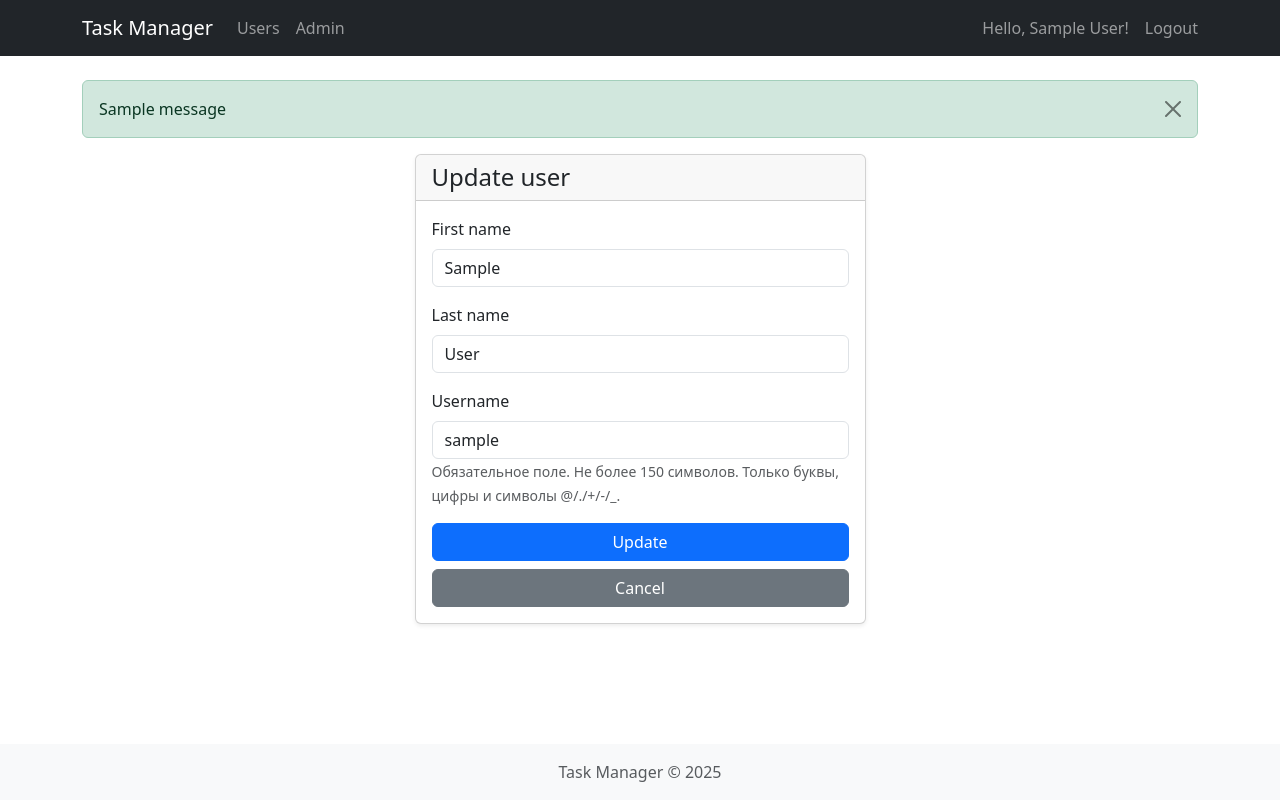
After one commit to Jickx/python-project-52, a Django app: page /users/1/update/ in a window 1280 px wide. The commit adds this page. Run offline with Django 5.2, Linux system fonts and the light colour scheme; a user stored in the database is signed in; tables that the repository leaves empty hold one stand-in row (values such as "Sample post"); one stand-in notice (Sample message) is shown; some libraries are stand-ins or nearby versions.

Commit message:
Step 3 done: Add user management features with registration, update, and deletion

```diff
--- a/pyproject.toml
+++ b/pyproject.toml
@@ -10,4 +10,10 @@ dependencies = [
     "dj-database-url>=2.0.0",
     "psycopg2-binary>=2.9.0",
     "django-bootstrap5>=24.0",
+    "whitenoise>=6.0",
 ]
+
+[dependency-groups]
+dev = [
+    "coverage>=7.13.1",
+]
--- a/task_manager/urls.py
+++ b/task_manager/urls.py
@@ -16,7 +16,9 @@ Including another URLconf
 """
 from django.contrib import admin
 from django.shortcuts import render
-from django.urls import path
+from django.urls import path, include
+from django.contrib.auth import views as auth_views
+from django.conf import settings
 
 
 def home(request):
@@ -25,5 +27,8 @@ def home(request):
 
 urlpatterns = [
     path('', home, name='home'),
-    path('admin/', admin.site.urls),
+    path(settings.ADMIN_URL, admin.site.urls),  # use configurable admin URL
+    path('login/', auth_views.LoginView.as_view(template_name='auth/login.html'), name='login'),
+    path('logout/', auth_views.LogoutView.as_view(), name='logout'),
+    path('users/', include('users.urls')),
 ]
--- a/templates/base.html
+++ b/templates/base.html
@@ -18,16 +18,33 @@
             <div class="collapse navbar-collapse" id="navbarNav">
                 <ul class="navbar-nav me-auto">
                     <li class="nav-item">
-                        <a class="nav-link" href="#">{% trans "Users" %}</a>
+                        <a class="nav-link" href="{% url 'users:list' %}">{% trans "Users" %}</a>
                     </li>
+                    {% if user.is_superuser %}
+                        <li class="nav-item">
+                            <a class="nav-link" href="{% url 'admin:index' %}">{% trans "Admin" %}</a>
+                        </li>
+                    {% endif %}
                 </ul>
                 <ul class="navbar-nav">
-                    <li class="nav-item">
-                        <a class="nav-link" href="#">{% trans "Login" %}</a>
-                    </li>
-                    <li class="nav-item">
-                        <a class="nav-link" href="#">{% trans "Registration" %}</a>
-                    </li>
+                    {% if user.is_authenticated %}
+                        <li class="nav-item">
+                            <span class="navbar-text me-3">{% trans "Hello" %}, {{ user.get_full_name|default:user.username }}!</span>
+                        </li>
+                        <li class="nav-item">
+                            <form method="post" action="{% url 'logout' %}">
+                                {% csrf_token %}
+                                <button type="submit" class="nav-link btn btn-link p-0">{% trans "Logout" %}</button>
+                            </form>
+                        </li>
+                    {% else %}
+                        <li class="nav-item">
+                            <a class="nav-link" href="{% url 'login' %}">{% trans "Login" %}</a>
+                        </li>
+                        <li class="nav-item">
+                            <a class="nav-link" href="{% url 'users:create' %}">{% trans "Registration" %}</a>
+                        </li>
+                    {% endif %}
                 </ul>
             </div>
         </div>
@@ -35,6 +52,15 @@
 
     <main class="flex-grow-1">
         <div class="container mt-4">
+            {% if messages %}
+                {% for message in messages %}
+                    <div class="alert alert-{{ message.tags }} alert-dismissible fade show" role="alert">
+                        {{ message }}
+                        <button type="button" class="btn-close" data-bs-dismiss="alert"></button>
+                    </div>
+                {% endfor %}
+            {% endif %}
+
             {% block content %}
             {% endblock %}
         </div>
--- /dev/null
+++ b/templates/users/update.html
@@ -0,0 +1,27 @@
+{% extends 'base.html' %}
+{% load i18n %}
+{% load django_bootstrap5 %}
+
+{% block title %}{% trans "Update user" %} - {% trans "Task Manager" %}{% endblock %}
+
+{% block content %}
+<div class="row justify-content-center">
+    <div class="col-md-6 col-lg-5">
+        <div class="card shadow-sm">
+            <div class="card-header">
+                <h4 class="mb-0">{% trans "Update user" %}</h4>
+            </div>
+            <div class="card-body">
+                <form method="post" novalidate>
+                    {% csrf_token %}
+                    {% bootstrap_form form %}
+                    <div class="d-grid gap-2">
+                        <button type="submit" class="btn btn-primary">{% trans "Update" %}</button>
+                        <a href="{% url 'users:list' %}" class="btn btn-secondary">{% trans "Cancel" %}</a>
+                    </div>
+                </form>
+            </div>
+        </div>
+    </div>
+</div>
+{% endblock %}
--- /dev/null
+++ b/users/apps.py
@@ -0,0 +1,6 @@
+from django.apps import AppConfig
+
+
+class UsersConfig(AppConfig):
+    default_auto_field = 'django.db.models.BigAutoField'
+    name = 'users'
--- /dev/null
+++ b/users/forms.py
@@ -0,0 +1,38 @@
+from django import forms
+from django.contrib.auth.forms import UserCreationForm
+from django.contrib.auth.models import User
+from django.utils.translation import gettext_lazy as _
+
+
+class UserRegistrationForm(UserCreationForm):
+    first_name = forms.CharField(
+        max_length=30,
+        required=True,
+        label=_('First name')
+    )
+    last_name = forms.CharField(
+        max_length=30,
+        required=True,
+        label=_('Last name')
+    )
+
+    class Meta:
+        model = User
+        fields = ('first_name', 'last_name', 'username', 'password1', 'password2')
+
+    def __init__(self, *args, **kwargs):
+        super().__init__(*args, **kwargs)
+        self.fields['username'].label = _('Username')
+        self.fields['password1'].label = _('Password')
+        self.fields['password2'].label = _('Password confirmation')
+
+
+class UserUpdateForm(forms.ModelForm):
+    class Meta:
+        model = User
+        fields = ('first_name', 'last_name', 'username')
+        labels = {
+            'first_name': _('First name'),
+            'last_name': _('Last name'),
+            'username': _('Username'),
+        }
--- /dev/null
+++ b/users/urls.py
@@ -0,0 +1,11 @@
+from django.urls import path
+from .views import UserListView, UserCreateView, UserUpdateView, UserDeleteView
+
+app_name = 'users'
+
+urlpatterns = [
+    path('', UserListView.as_view(), name='list'),
+    path('create/', UserCreateView.as_view(), name='create'),
+    path('<int:pk>/update/', UserUpdateView.as_view(), name='update'),
+    path('<int:pk>/delete/', UserDeleteView.as_view(), name='delete'),
+]
--- /dev/null
+++ b/users/views.py
@@ -0,0 +1,80 @@
+from django.contrib.auth import login, logout
+from django.contrib.auth.models import User
+from django.contrib.auth.mixins import LoginRequiredMixin
+from django.contrib.messages.views import SuccessMessageMixin
+from django.db.models import ProtectedError
+from django.urls import reverse_lazy
+from django.utils.translation import gettext_lazy as _
+from django.views.generic import ListView, CreateView, UpdateView, DeleteView
+from django.contrib import messages
+from django.shortcuts import redirect
+
+from .forms import UserRegistrationForm, UserUpdateForm
+
+
+class UserListView(ListView):
+    model = User
+    template_name = 'users/list.html'
+    context_object_name = 'users'
+
+
+class UserCreateView(SuccessMessageMixin, CreateView):
+    model = User
+    form_class = UserRegistrationForm
+    template_name = 'users/create.html'
+    success_url = reverse_lazy('home')  # Изменить на главную страницу
+    success_message = _('User successfully registered')
+
+    def form_valid(self, form):
+        response = super().form_valid(form)
+        login(self.request, self.object)  # Автоматический вход
+        return response
+
+    def form_invalid(self, form):
+        # Явно вернуть форму с ошибками (например, при несовпадении паролей)
+        return self.render_to_response(self.get_context_data(form=form))
+
+
+class UserUpdateView(LoginRequiredMixin, SuccessMessageMixin, UpdateView):
+    model = User
+    form_class = UserUpdateForm
+    template_name = 'users/update.html'
+    success_url = reverse_lazy('users:list')
+    success_message = _('User successfully updated')
+
+    def dispatch(self, request, *args, **kwargs):
+        # If not authenticated, let LoginRequiredMixin redirect to login with ?next=
+        if not request.user.is_authenticated:
+            return super().dispatch(request, *args, **kwargs)
+        # Authenticated: allow only editing own profile
+        if self.get_object() != request.user:
+            messages.error(request, _('You can only edit your own profile'))
+            return redirect('users:list')
+        return super().dispatch(request, *args, **kwargs)
+
+
+class UserDeleteView(LoginRequiredMixin, DeleteView):
+    model = User
+    template_name = 'users/delete.html'
+    success_url = reverse_lazy('users:list')
+
+    def dispatch(self, request, *args, **kwargs):
+        # If not authenticated, let LoginRequiredMixin redirect to login with ?next=
+        if not request.user.is_authenticated:
+            return super().dispatch(request, *args, **kwargs)
+        # Authenticated: allow only deleting own profile
+        if self.get_object() != request.user:
+            messages.error(request, _('You can only delete your own profile'))
+            return redirect('users:list')
+        return super().dispatch(request, *args, **kwargs)
+
+    def post(self, request, *args, **kwargs):
+        user = self.get_object()
+        try:
+            user.delete()
+            messages.success(request, _('User successfully deleted'))
+        except ProtectedError:
+            messages.error(request, _('User cannot be deleted due to related data'))
+        finally:
+            logout(request)
+        return redirect(self.success_url)
```
Also changed, not shown: task_manager/settings.py (+12 -2 lines), templates/auth/login.html (added, +26 -0 lines), templates/users/create.html (added, +26 -0 lines), templates/users/delete.html (added, +26 -0 lines), templates/users/list.html (added, +44 -0 lines), users/admin.py (added, +8 -0 lines), users/tests.py (added, +186 -0 lines), locale/ru/LC_MESSAGES/django.po, 2 other files.
